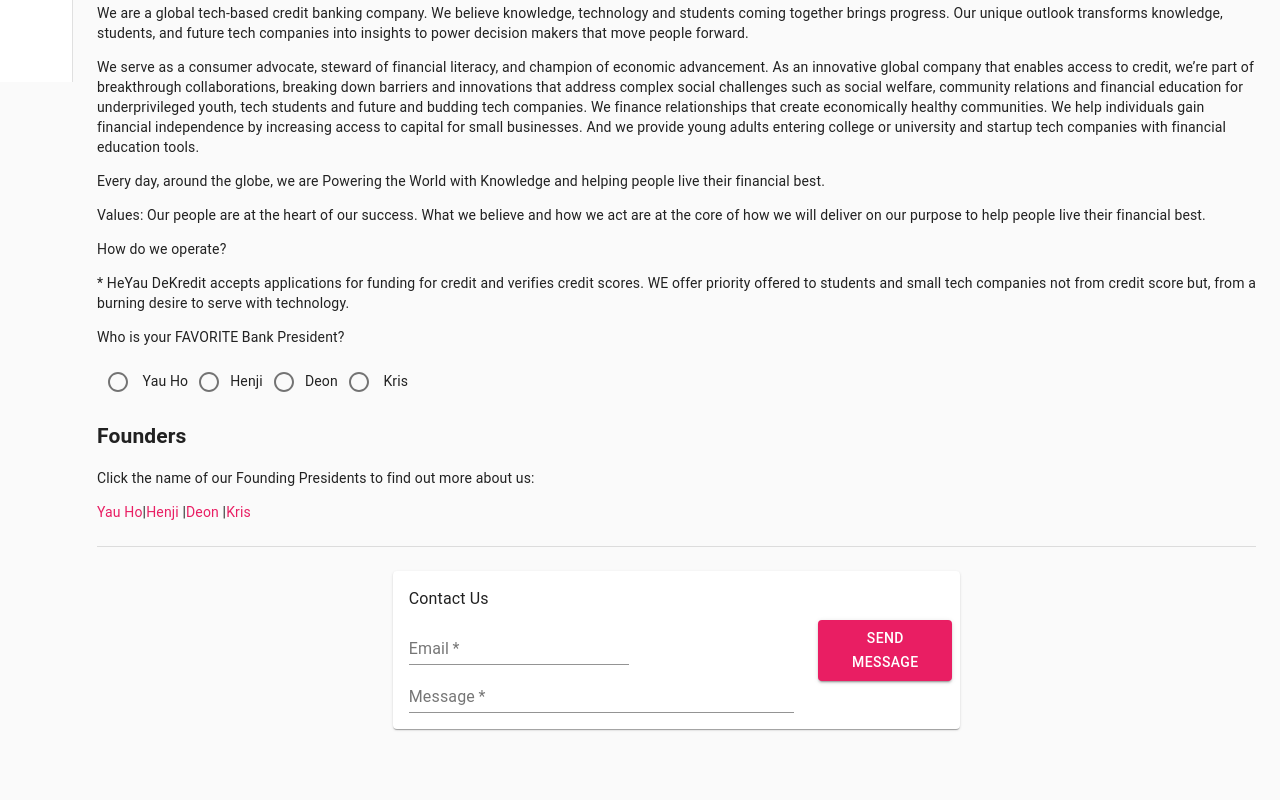
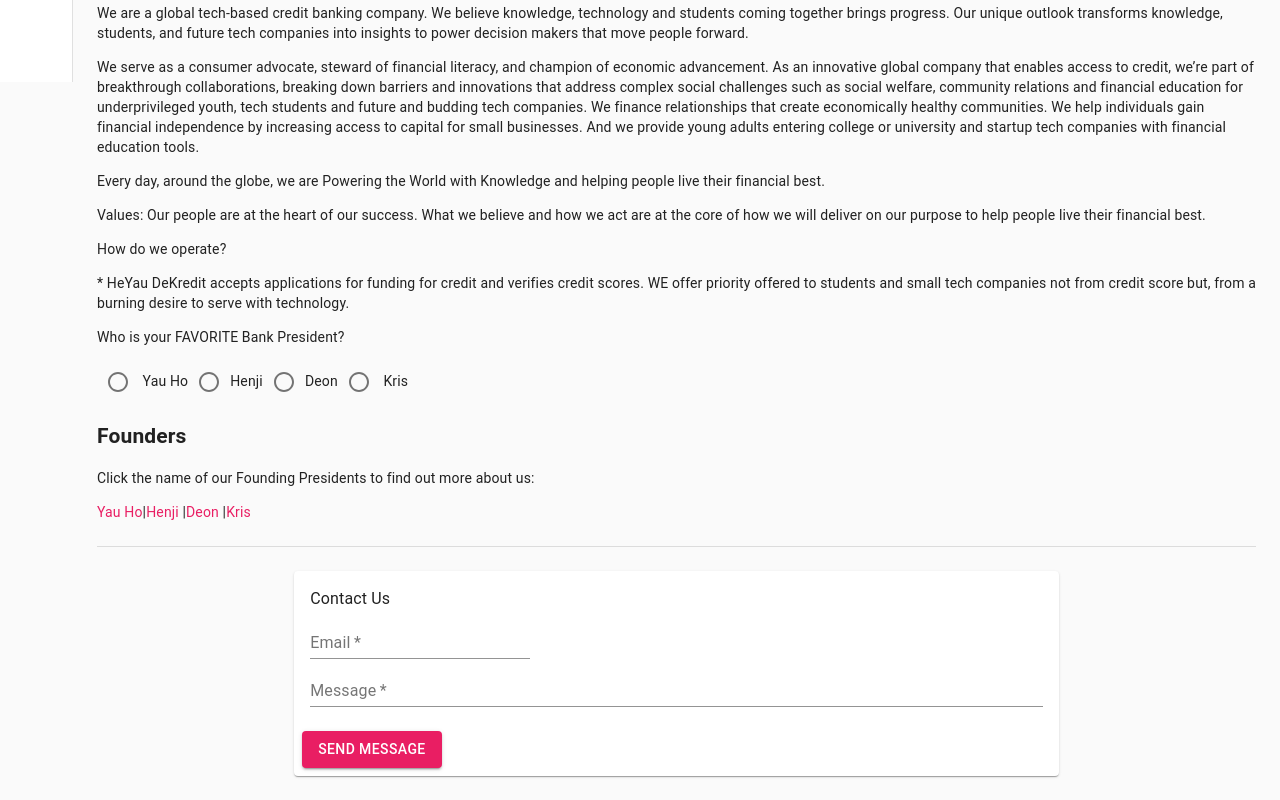
Before and after one commit to SuperArtisMickens/TTP7-CustomComponents, a React (Create React App) app: page / in a window 1280 px wide. Shown: the part 718-1518 px from the top of the page. Before the commit the page ends 1471 px from the top, so only its background shows below. Built offline with nearby package versions, Linux system fonts and the light colour scheme.

Commit message:
added ContactUs and EmailMessage custom components

```diff
--- /dev/null
+++ b/src/components/ContactUs.js
@@ -0,0 +1,29 @@
+import React from 'react';
+import Card from '@material-ui/core/Card';
+import CardActions from '@material-ui/core/CardActions';
+import CardContent from '@material-ui/core/CardContent';
+import Button from '@material-ui/core/Button';
+import Typography from '@material-ui/core/Typography';
+import EmailMessage from './EmailMessage';
+
+class ContactUs extends React.Component {
+	render() {
+		return (
+			<Card>
+				<CardContent>
+					<Typography>
+						Contact Us
+					</Typography>
+					<EmailMessage />
+				</CardContent>
+				<CardActions>
+					<Button variant="contained" color="primary">
+						Send Message
+					</Button>
+				</CardActions>
+			</Card>
+		);
+	}
+}
+
+export default ContactUs;
--- /dev/null
+++ b/src/components/EmailMessage.js
@@ -0,0 +1,26 @@
+import React from 'react';
+import TextField from '@material-ui/core/TextField';
+
+class EmailMessage extends React.Component {
+	render() {
+		return (
+			<>
+				<TextField
+					id="contactEmail"
+					label="Email"
+					required
+					placeholder="username@example.com"
+				/>
+				<TextField
+					id="contactMessage"
+					label="Message"
+					required
+					fullWidth
+					multiline
+				/>
+			</>
+		);
+	}
+}
+
+export default EmailMessage;
--- a/src/components/MiniDrawer.js
+++ b/src/components/MiniDrawer.js
@@ -22,11 +22,7 @@
 import About_Us from './About_Us';
 import AppForm from './AppForm';
 import SimpleDialogDemo from './login';
-import Card from '@material-ui/core/Card';
-import CardActions from '@material-ui/core/CardActions';
-import CardContent from '@material-ui/core/CardContent';
-import Button from '@material-ui/core/Button';
-import TextField from '@material-ui/core/TextField';
+import ContactUs from './ContactUs';
 
 const drawerWidth = 240;
 
@@ -201,32 +197,8 @@
 						<Divider />
 					</Grid>
 					<Grid item xs></Grid>
-					<Grid item xs={6}>
-						<Card className={classes.root}>
-							<CardContent>
-								<Typography className={classes.title} gutterBottom>
-									Contact Us
-								</Typography>
-								<TextField
-									id="contactEmail"
-									label="Email"
-									required
-									placeholder="username@example.com"
-								/>
-								<TextField
-									id="contactMessage"
-									label="Message"
-									required
-									fullWidth
-									multiline
-								/>
-							</CardContent>
-							<CardActions>
-								<Button variant="contained" color="primary">
-									Send Message
-								</Button>
-							</CardActions>
-						</Card>
+					<Grid item xs={8}>
+						<ContactUs />
 					</Grid>
 					<Grid item xs></Grid>
 				</Grid>
```
